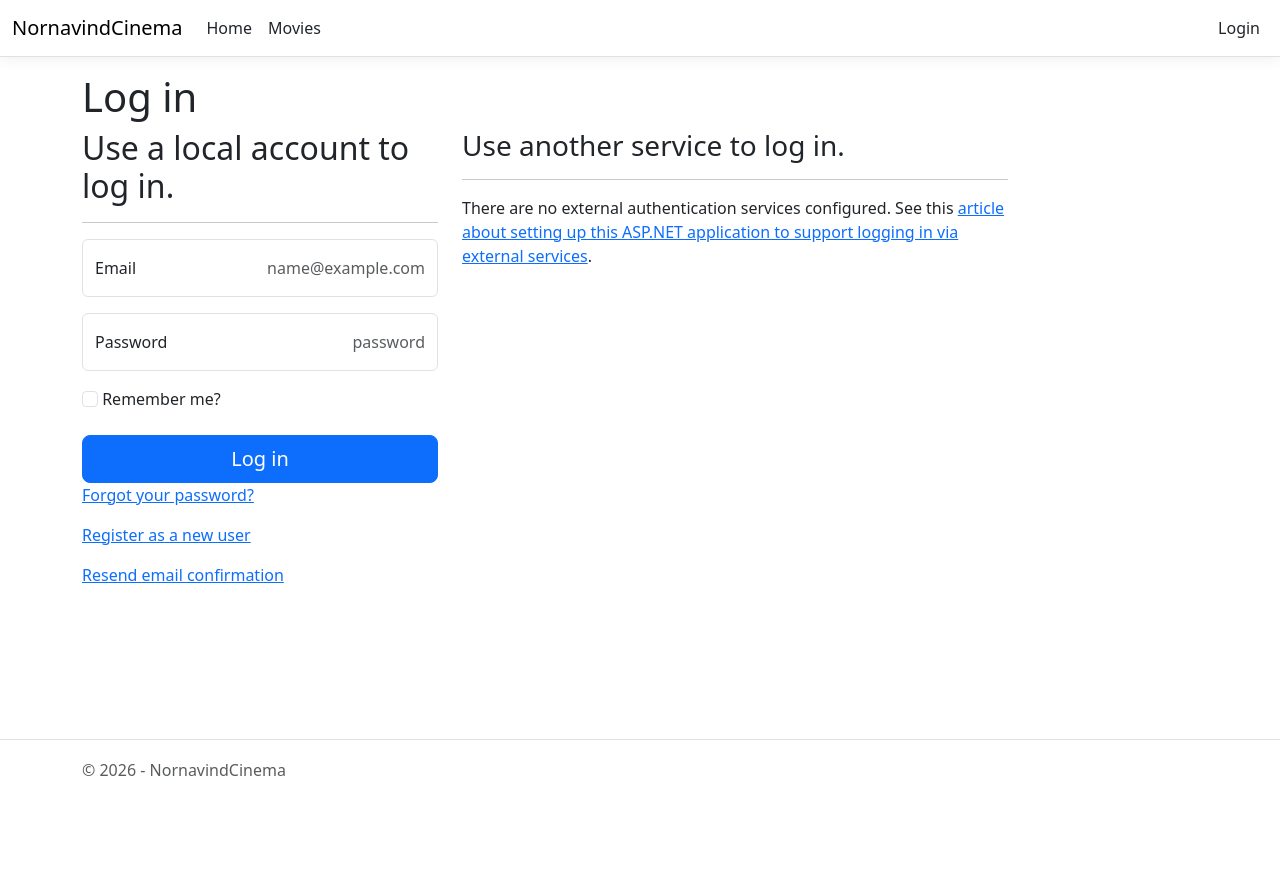
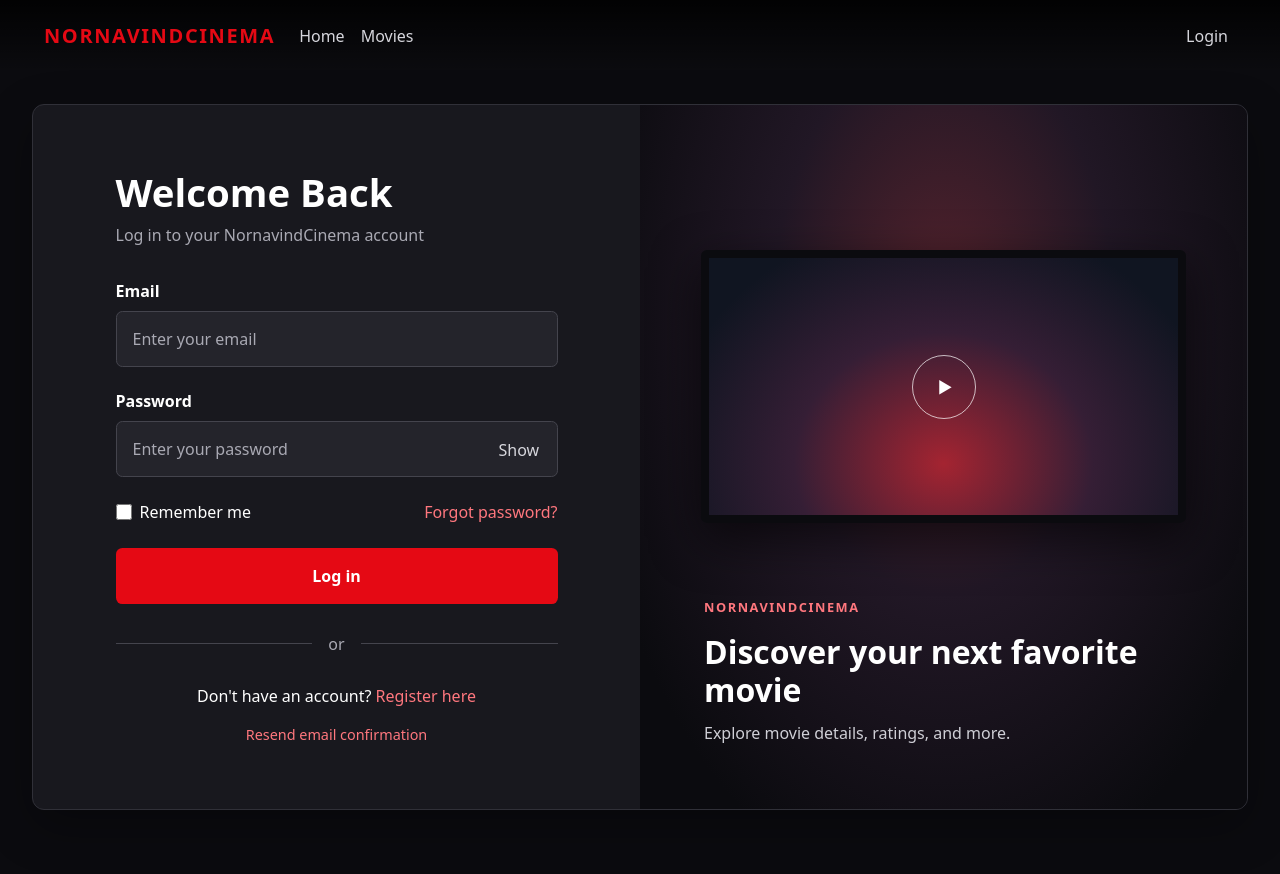
Before and after one commit to Himske/NornavindCinema, an ASP.NET Core app: page /Identity/Account/Login in a window 1280 px wide. Before the commit the page ends 776 px from the top, so only its background shows below. Run offline with ASP.NET Core 8, Linux system fonts and the light colour scheme; the visitor is signed in with stand-in values (Sample User, id 1); style sheets or scripts are compiled from the project's sources; some libraries are stand-ins or nearby versions.

Commit message:
Modifed the style for login and register.

```diff
--- a/Areas/Identity/Pages/Account/Login.cshtml
+++ b/Areas/Identity/Pages/Account/Login.cshtml
@@ -3,81 +3,63 @@
 
 @{
     ViewData["Title"] = "Log in";
+    ViewData["Cinema"] = true;
+    ViewData["BodyClass"] = "cinema-body--login";
 }
 
-<h1>@ViewData["Title"]</h1>
-<div class="row">
-    <div class="col-md-4">
-        <section>
+@section Styles {
+    <link rel="stylesheet" href="~/css/login.css" asp-append-version="true" />
+}
+
+<div class="login-page">
+    <div class="login-card">
+        <section class="login-card__form" aria-labelledby="login-title">
+            <h1 id="login-title">Welcome Back</h1>
+            <p class="login-card__intro">Log in to your NornavindCinema account</p>
+
             <form id="account" method="post">
-                <h2>Use a local account to log in.</h2>
-                <hr />
-                <div asp-validation-summary="ModelOnly" class="text-danger" role="alert"></div>
-                <div class="form-floating mb-3">
-                    <input asp-for="Input.Email" class="form-control" autocomplete="username" aria-required="true" placeholder="name@example.com" />
-                    <label asp-for="Input.Email" class="form-label">Email</label>
-                    <span asp-validation-for="Input.Email" class="text-danger"></span>
+                <div asp-validation-summary="ModelOnly" class="login-card__error" role="alert"></div>
+                <div class="login-card__field">
+                    <label asp-for="Input.Email"></label>
+                    <input asp-for="Input.Email" autocomplete="username" aria-required="true" placeholder="Enter your email" />
+                    <span asp-validation-for="Input.Email" class="login-card__error"></span>
                 </div>
-                <div class="form-floating mb-3">
-                    <input asp-for="Input.Password" class="form-control" autocomplete="current-password" aria-required="true" placeholder="password" />
-                    <label asp-for="Input.Password" class="form-label">Password</label>
-                    <span asp-validation-for="Input.Password" class="text-danger"></span>
+                <div class="login-card__field">
+                    <label asp-for="Input.Password"></label>
+                    <div class="login-card__password">
+                        <input asp-for="Input.Password" autocomplete="current-password" aria-required="true" placeholder="Enter your password" />
+                        <button type="button" class="login-card__password-toggle" aria-controls="Input_Password" aria-pressed="false" hidden>Show</button>
+                    </div>
+                    <span asp-validation-for="Input.Password" class="login-card__error"></span>
                 </div>
-                <div class="checkbox mb-3">
-                    <label asp-for="Input.RememberMe" class="form-label">
-                        <input class="form-check-input" asp-for="Input.RememberMe" />
-                        @Html.DisplayNameFor(m => m.Input.RememberMe)
+                <div class="login-card__options">
+                    <label class="login-card__remember" asp-for="Input.RememberMe">
+                        <input asp-for="Input.RememberMe" /> Remember me
                     </label>
+                    <a id="forgot-password" asp-page="./ForgotPassword">Forgot password?</a>
                 </div>
-                <div>
-                    <button id="login-submit" type="submit" class="w-100 btn btn-lg btn-primary">Log in</button>
-                </div>
-                <div>
-                    <p>
-                        <a id="forgot-password" asp-page="./ForgotPassword">Forgot your password?</a>
-                    </p>
-                    <p>
-                        <a asp-page="./Register" asp-route-returnUrl="@Model.ReturnUrl">Register as a new user</a>
-                    </p>
-                    <p>
-                        <a id="resend-confirmation" asp-page="./ResendEmailConfirmation">Resend email confirmation</a>
-                    </p>
-                </div>
+                <button id="login-submit" type="submit" class="login-card__submit">Log in</button>
             </form>
+
+            @if ((Model.ExternalLogins?.Count ?? 0) > 0) {
+                <div class="login-card__divider"><span>or log in with</span></div>
+                <form id="external-account" asp-page="./ExternalLogin" asp-route-returnUrl="@Model.ReturnUrl" method="post" class="login-card__providers">
+                    @foreach (var provider in Model.ExternalLogins!) {
+                        <button type="submit" name="provider" value="@provider.Name" title="Log in using your @provider.DisplayName account">@provider.DisplayName</button>
+                    }
+                </form>
+            }
+
+            <div class="login-card__divider"><span>or</span></div>
+            <p class="login-card__register">Don't have an account? <a asp-page="./Register" asp-route-returnUrl="@Model.ReturnUrl">Register here</a></p>
+            <p class="login-card__confirmation"><a id="resend-confirmation" asp-page="./ResendEmailConfirmation">Resend email confirmation</a></p>
         </section>
-    </div>
-    <div class="col-md-6 col-md-offset-2">
-        <section>
-            <h3>Use another service to log in.</h3>
-            <hr />
-            @{
-                if ((Model.ExternalLogins?.Count ?? 0) == 0)
-                {
-                    <div>
-                        <p>
-                            There are no external authentication services configured. See this <a href="https://go.microsoft.com/fwlink/?LinkID=532715">article
-                            about setting up this ASP.NET application to support logging in via external services</a>.
-                        </p>
-                    </div>
-                }
-                else
-                {
-                    <form id="external-account" asp-page="./ExternalLogin" asp-route-returnUrl="@Model.ReturnUrl" method="post" class="form-horizontal">
-                        <div>
-                            <p>
-                                @foreach (var provider in Model.ExternalLogins!)
-                                {
-                                    <button type="submit" class="btn btn-primary" name="provider" value="@provider.Name" title="Log in using your @provider.DisplayName account">@provider.DisplayName</button>
-                                }
-                            </p>
-                        </div>
-                    </form>
-                }
-            }
-        </section>
+
+        <partial name="_AccountFeature" />
     </div>
 </div>
 
 @section Scripts {
     <partial name="_ValidationScriptsPartial" />
+    <script src="~/js/login.js" asp-append-version="true"></script>
 }
--- /dev/null
+++ b/Views/Shared/_AccountFeature.cshtml
@@ -0,0 +1,8 @@
+<aside class="login-card__feature" aria-label="NornavindCinema">
+    <div class="login-card__art" aria-hidden="true"><div class="login-card__screen"><span>&#9654;</span></div></div>
+    <div class="login-card__feature-copy">
+        <p class="login-card__eyebrow">NornavindCinema</p>
+        <h2>Discover your next favorite movie</h2>
+        <p>Explore movie details, ratings, and more.</p>
+    </div>
+</aside>
--- /dev/null
+++ b/wwwroot/css/login.css
@@ -0,0 +1,265 @@
+.cinema-body--login .cinema-header {
+  position: relative;
+}
+
+.cinema-body--login .cinema-nav .nav-link[href="/"]::after {
+  display: none;
+}
+
+.login-page {
+  max-width: 1280px;
+  margin: 0 auto;
+  padding: 2rem 2rem 4rem;
+}
+
+.login-card {
+  display: grid;
+  grid-template-columns: minmax(0, 1fr) minmax(0, 1fr);
+  overflow: hidden;
+  min-height: 640px;
+  border: 1px solid #303038;
+  border-radius: 0.75rem;
+  background: #18181e;
+  box-shadow: 0 1rem 3rem rgba(0, 0, 0, 0.3);
+}
+
+.login-card__form {
+  align-self: center;
+  width: 100%;
+  max-width: 570px;
+  padding: clamp(2rem, 5vw, 5rem);
+  margin: 0 auto;
+}
+
+.login-card__form h1 {
+  margin: 0 0 0.5rem;
+  color: #fff;
+  font-size: clamp(2rem, 3vw, 2.75rem);
+  font-weight: 800;
+}
+
+.login-card__intro {
+  margin: 0 0 2rem;
+  color: #a9a9b3;
+}
+
+.login-card__field {
+  margin-bottom: 1.4rem;
+}
+
+.login-card__field label {
+  display: block;
+  margin-bottom: 0.5rem;
+  font-weight: 600;
+}
+
+.login-card__field input {
+  width: 100%;
+  min-height: 3.5rem;
+  padding: 0.8rem 1rem;
+  border: 1px solid #44444d;
+  border-radius: 0.4rem;
+  background: #24242b;
+  color: #fff;
+}
+
+.login-card__field input::placeholder {
+  color: #a9a9b3;
+}
+
+.login-card__field input:focus {
+  outline: 2px solid #f6121d;
+  outline-offset: 2px;
+}
+
+.login-card__password {
+  position: relative;
+}
+
+.login-card__password input {
+  padding-right: 5rem;
+}
+
+.login-card__password-toggle {
+  position: absolute;
+  top: 50%;
+  right: 0.75rem;
+  transform: translateY(-50%);
+  padding: 0.4rem;
+  border: 0;
+  background: transparent;
+  color: #d6d6dc;
+}
+
+.login-card__error {
+  color: #ff9a9f;
+}
+
+.login-card__options {
+  display: flex;
+  flex-wrap: wrap;
+  justify-content: space-between;
+  gap: 0.75rem;
+  margin: 0 0 1.5rem;
+}
+
+.login-card__remember {
+  display: inline-flex;
+  align-items: center;
+  gap: 0.5rem;
+}
+
+.login-card__remember input {
+  width: 1rem;
+  height: 1rem;
+  accent-color: #e50914;
+}
+
+.login-card a {
+  color: #ff777e;
+  text-decoration: none;
+}
+
+.login-card a:hover {
+  color: #ffa5a9;
+  text-decoration: underline;
+}
+
+.login-card__submit {
+  width: 100%;
+  min-height: 3.5rem;
+  border: 0;
+  border-radius: 0.4rem;
+  background: #e50914;
+  color: #fff;
+  font-weight: 700;
+}
+
+.login-card__submit:hover {
+  background: #f6121d;
+}
+
+.login-card__divider {
+  display: flex;
+  align-items: center;
+  gap: 1rem;
+  margin: 1.75rem 0;
+  color: #a9a9b3;
+}
+
+.login-card__divider::before,
+.login-card__divider::after {
+  content: "";
+  flex: 1;
+  height: 1px;
+  background: #44444d;
+}
+
+.login-card__providers {
+  display: flex;
+  flex-wrap: wrap;
+  gap: 0.75rem;
+}
+
+.login-card__providers button {
+  flex: 1;
+  padding: 0.75rem 1rem;
+  border: 1px solid #44444d;
+  border-radius: 0.4rem;
+  background: #24242b;
+  color: #fff;
+}
+
+.login-card__providers button:hover {
+  background: #33333c;
+}
+
+.login-card__register,
+.login-card__confirmation {
+  text-align: center;
+}
+
+.login-card__confirmation {
+  margin: 1rem 0 0;
+  font-size: 0.9rem;
+}
+
+.login-card__feature {
+  position: relative;
+  display: flex;
+  flex-direction: column;
+  justify-content: flex-end;
+  min-height: 400px;
+  overflow: hidden;
+  padding: clamp(2rem, 5vw, 4rem);
+  background: radial-gradient(ellipse at 50% 30%, #57232d 0%, #211725 40%, #0b0b0f 85%);
+}
+
+.login-card__art {
+  position: absolute;
+  inset: 12% 10% 32%;
+  display: flex;
+  align-items: center;
+  justify-content: center;
+}
+
+.login-card__screen {
+  display: flex;
+  align-items: center;
+  justify-content: center;
+  width: 100%;
+  aspect-ratio: 16 / 9;
+  border: 0.5rem solid #0b0b0f;
+  border-radius: 0.35rem;
+  background: radial-gradient(ellipse at 50% 80%, #a42431, #351e35 45%, #101521 85%);
+  box-shadow: 0 1rem 3rem rgba(0, 0, 0, 0.6);
+}
+
+.login-card__screen span {
+  display: grid;
+  width: 4rem;
+  height: 4rem;
+  place-items: center;
+  padding-left: 0.2rem;
+  border: 1px solid rgba(255, 255, 255, 0.7);
+  border-radius: 50%;
+  color: #fff;
+}
+
+.login-card__feature-copy {
+  position: relative;
+  z-index: 1;
+}
+
+.login-card__eyebrow {
+  color: #ff777e;
+  font-size: 0.8rem;
+  font-weight: 700;
+  letter-spacing: 0.12em;
+  text-transform: uppercase;
+}
+
+.login-card__feature h2 {
+  margin-bottom: 0.75rem;
+  font-size: clamp(1.5rem, 2.5vw, 2rem);
+  font-weight: 700;
+}
+
+.login-card__feature-copy > p:last-child {
+  margin-bottom: 0;
+  color: #cfcfd6;
+}
+
+@media (max-width: 767px) {
+  .login-page {
+    padding: 1.25rem 1.25rem 3rem;
+  }
+
+  .login-card {
+    grid-template-columns: minmax(0, 1fr);
+  }
+
+  .login-card__feature {
+    min-height: 300px;
+  }
+}
--- /dev/null
+++ b/wwwroot/js/login.js
@@ -0,0 +1,22 @@
+(() => {
+    document.querySelectorAll(".login-card__password-toggle").forEach((toggle) => {
+        if (!(toggle instanceof HTMLButtonElement)) {
+            return;
+        }
+
+        const password = document.getElementById(toggle.getAttribute("aria-controls"));
+        if (!(password instanceof HTMLInputElement)) {
+            return;
+        }
+
+        const fieldName = password.labels?.[0]?.textContent?.trim() || "password";
+        toggle.hidden = false;
+        toggle.addEventListener("click", () => {
+            const visible = password.type === "password";
+            password.type = visible ? "text" : "password";
+            toggle.textContent = visible ? "Hide" : "Show";
+            toggle.setAttribute("aria-label", `${visible ? "Hide" : "Show"} ${fieldName}`);
+            toggle.setAttribute("aria-pressed", String(visible));
+        });
+    });
+})();
```
Also changed, not shown: Areas/Identity/Pages/Account/ConfirmEmail.cshtml.cs (+41 -2 lines), Areas/Identity/Pages/Account/Register.cshtml (+43 -45 lines), README.md.
